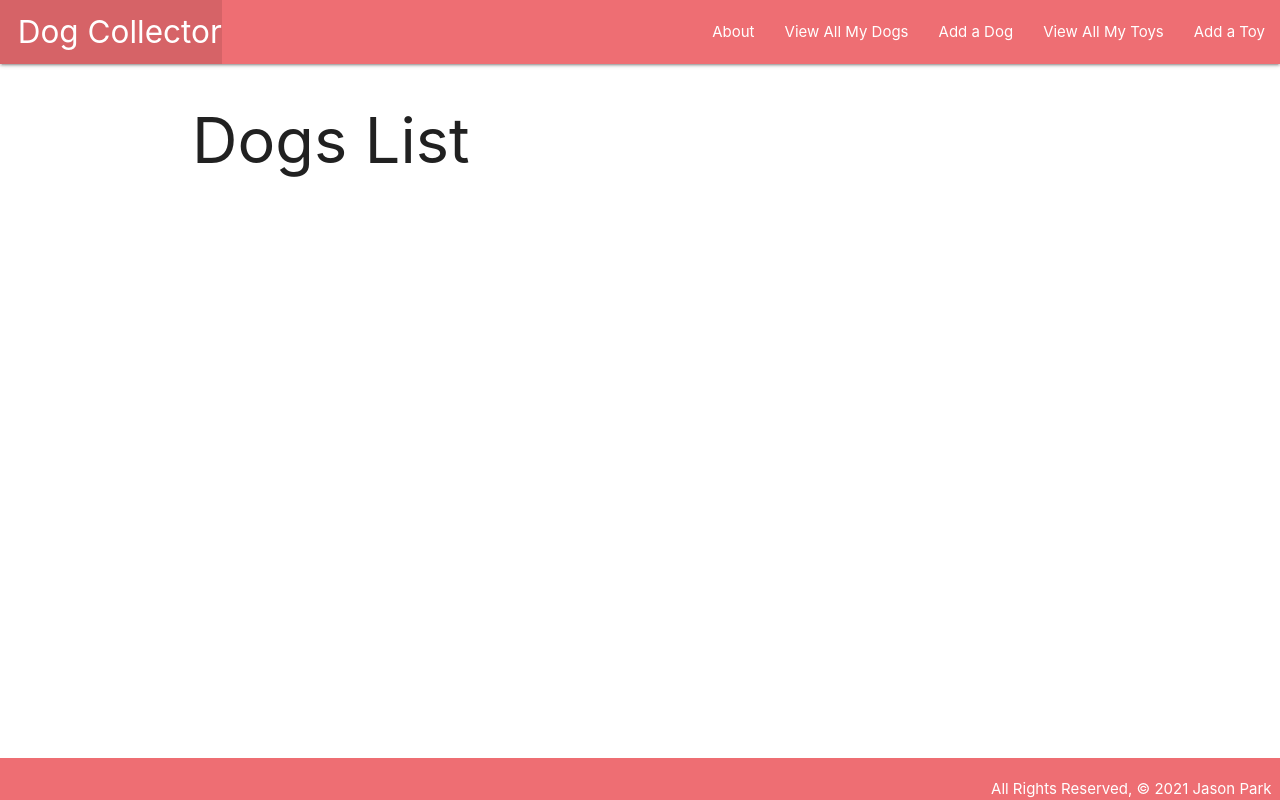
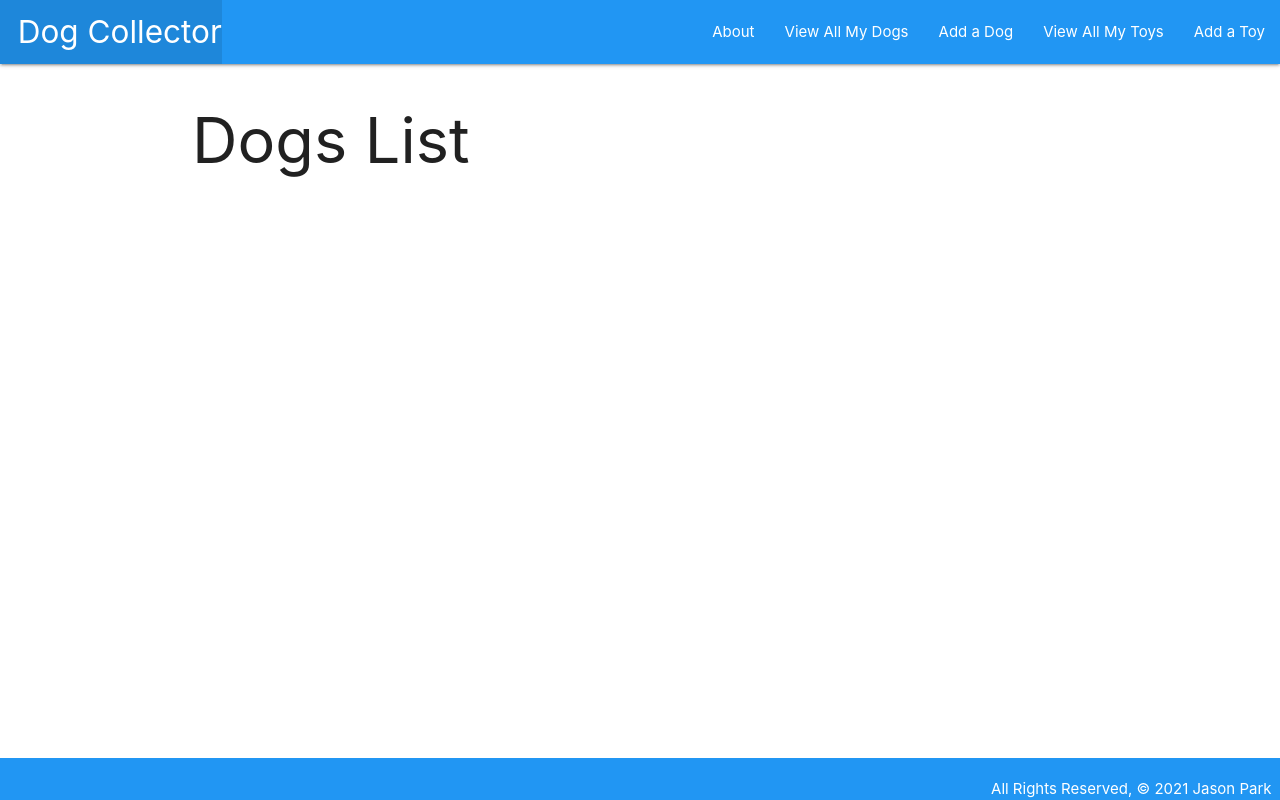
Before and after one commit to platosw/dog-collector, a Django app: page /dogs/ in a window 1280 px wide. Run offline with Django 3.2, Linux system fonts and the light colour scheme; data that the repository does not hold is empty.

Commit message:
wip: update little styling

```diff
--- a/main_app/templates/base.html
+++ b/main_app/templates/base.html
@@ -18,7 +18,7 @@
 <body>
     <header class="navbar-fixed">
         <nav>
-            <div class="nav-wrapper">
+            <div class="nav-wrapper blue">
                 <ul>
                     <li>
                         <a href="{% url 'home' %}" class="left brand-logo">&nbsp;&nbsp;Dog Collector</a>
@@ -38,7 +38,7 @@
         {% block content %}
         {% endblock %}
     </main>
-    <footer class="page-footer">
+    <footer class="page-footer blue">
         <div class="right">
             All Rights Reserved, &copy; 2021 Jason Park &nbsp;
         </div>
--- a/main_app/templates/dogs/detail.html
+++ b/main_app/templates/dogs/detail.html
@@ -28,7 +28,7 @@
         <form action="{% url 'add_feeding' dog.id %}" method="post">
             {% csrf_token %}
             {{ feeding_form.as_p }}
-            <input class="btn green" type="submit" value="Add Feeding">
+            <input class="btn orange" type="submit" value="Add Feeding">
         </form>
         <br />
         {% if dog.fed_for_today %}
```
